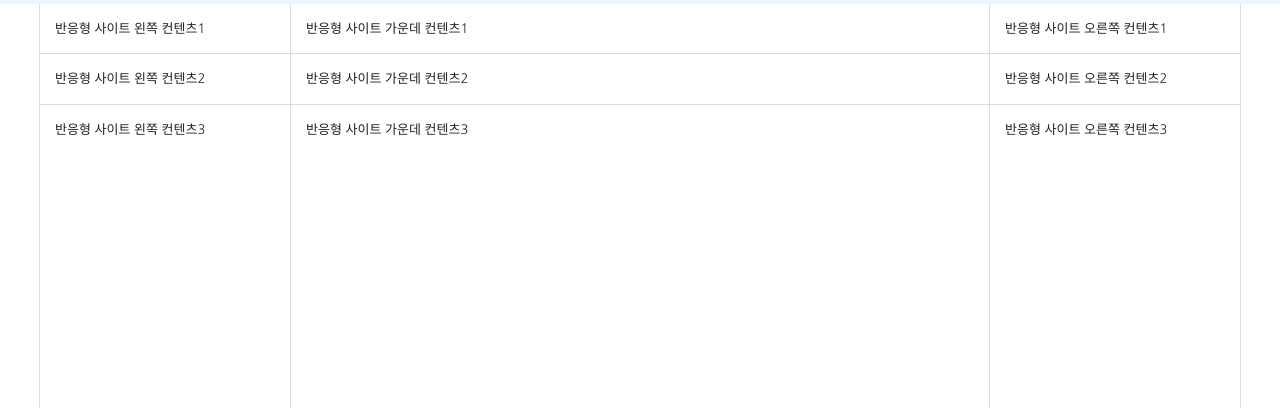
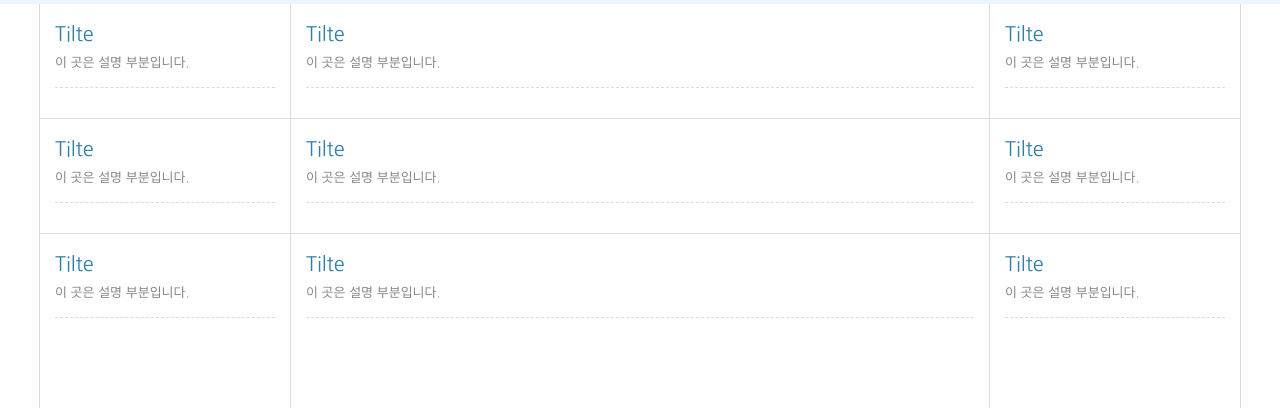
Before and after one commit to s0369852/responsive, a plain HTML site: page index.html in a window 1280 px wide. Shown: the part 392-800 px from the top of the page. Drawn offline with Linux system fonts and the light colour scheme; a web font is replaced by a local one.

Commit message:
contents title

```diff
--- a/css/style.css
+++ b/css/style.css
@@ -314,6 +314,18 @@ body {background: url(../img/header_bg.jpg) repeat-x center top;}
     padding: 15px;
     border-bottom: 1px solid #dbdbdb;
 }
+.col_title {
+    padding-bottom: 5px;
+    font-size: 20px;
+    color: #2f7fa6;
+}
+.col_description {
+    margin-bottom: 15px;
+    padding-bottom: 15px;
+    line-height: 18px;
+    color: #878787;
+    border-bottom: 1px dashed #dbdbdb;
+}
 .column.col3 {border-bottom: 0;}
 .column.col6 {border-bottom: 0;}
 .column.col9 {border-bottom: 0;}
--- a/index.html
+++ b/index.html
@@ -193,42 +193,89 @@
             <section id="content_left">
                 <h3 class="ir_so">반응형 사이트 왼쪽 컨텐츠</h3>
                 <article class="column col1">
-                    <h4>반응형 사이트 왼쪽 컨텐츠1</h4>
+                    <h4 class="col_title">Tilte</h4>
+                    <p class="col_description">이 곳은 설명 부분입니다.</p>
+                    <!--  -->
+                    <!-- // -->
                 </article>
+                <!-- // col1 -->
+
                 <article class="column col2">
-                    <h4>반응형 사이트 왼쪽 컨텐츠2</h4>
+                    <h4 class="col_title">Tilte</h4>
+                    <p class="col_description">이 곳은 설명 부분입니다.</p>
+                    <!--  -->
+                    <!-- // -->
                 </article>
+                <!-- // col2 -->
+
                 <article class="column col3">
-                    <h4>반응형 사이트 왼쪽 컨텐츠3</h4>
+                    <h4 class="col_title">Tilte</h4>
+                    <p class="col_description">이 곳은 설명 부분입니다.</p>
+                    <!--  -->
+                    <!-- // -->
                 </article>
+                <!-- // col3 -->
             </section>
+            <!-- // content_left -->
+
             <section id="content_center">
                 <h3 class="ir_so">반응형 사이트 가운데 컨텐츠</h3>
                 <article class="column col4">
-                    <h4>반응형 사이트 가운데 컨텐츠1</h4>
+                    <h4 class="col_title">Tilte</h4>
+                    <p class="col_description">이 곳은 설명 부분입니다.</p>
+                    <!--  -->
+                    <!-- // -->
                 </article>
+                <!-- // col4 -->
+
                 <article class="column col5">
-                    <h4>반응형 사이트 가운데 컨텐츠2</h4>
+                    <h4 class="col_title">Tilte</h4>
+                    <p class="col_description">이 곳은 설명 부분입니다.</p>
+                    <!--  -->
+                    <!-- // -->
                 </article>
+                <!-- // col5 -->
+
                 <article class="column col6">
-                    <h4>반응형 사이트 가운데 컨텐츠3</h4>
+                    <h4 class="col_title">Tilte</h4>
+                    <p class="col_description">이 곳은 설명 부분입니다.</p>
+                    <!--  -->
+                    <!-- // -->
                 </article>
+                <!-- // col6 -->
             </section>
+            <!-- // content_center -->
+
             <section id="content_right">
                 <h3 class="ir_so">반응형 사이트 오른쪽 컨텐츠</h3>
                 <article class="column col7">
-                    <h4>반응형 사이트 오른쪽 컨텐츠1</h4>
+                    <h4 class="col_title">Tilte</h4>
+                    <p class="col_description">이 곳은 설명 부분입니다.</p>
+                    <!--  -->
+                    <!-- // -->
                 </article>
+                <!-- // col7 -->
+
                 <article class="column col8">
-                    <h4>반응형 사이트 오른쪽 컨텐츠2</h4>
+                    <h4 class="col_title">Tilte</h4>
+                    <p class="col_description">이 곳은 설명 부분입니다.</p>
+                    <!--  -->
+                    <!-- // -->
                 </article>
+                <!-- // col8 -->
+
                 <article class="column col9">
-                    <h4>반응형 사이트 오른쪽 컨텐츠3</h4>
+                    <h4 class="col_title">Tilte</h4>
+                    <p class="col_description">이 곳은 설명 부분입니다.</p>
+                    <!--  -->
+                    <!-- // -->
                 </article>
+                <!-- // col9 -->
             </section>
+            <!-- // section_right -->
             </div>
         </section>
-        <!-- //section -->
+        <!-- // contents -->
     </main>
     <!-- // main -->
 
```
